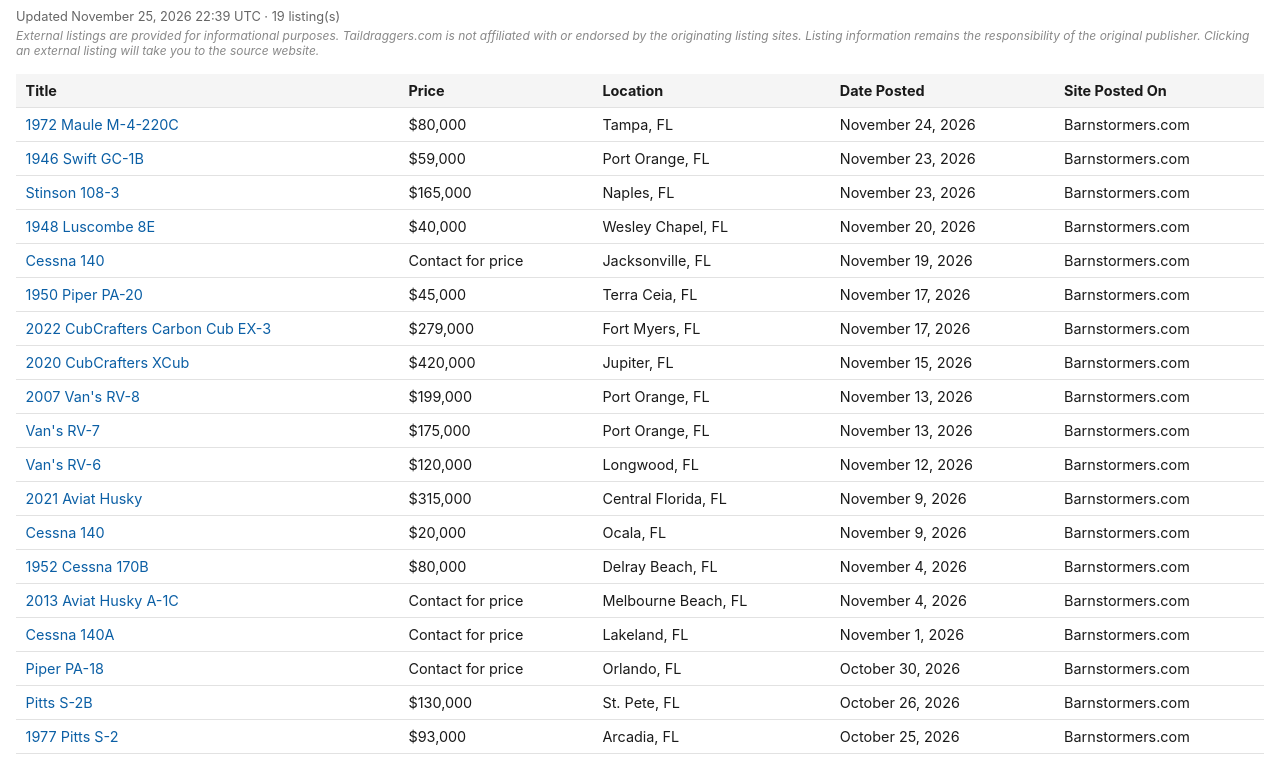
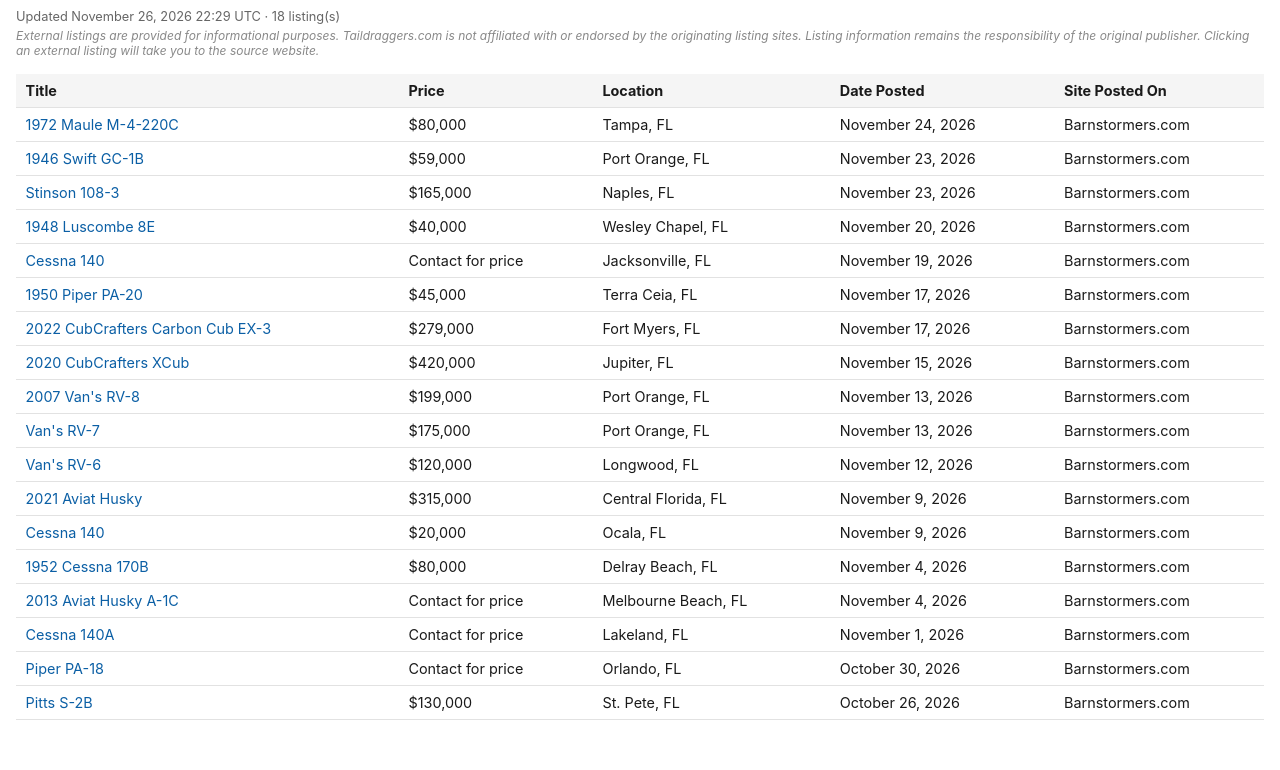
Before and after one commit to taildraggers/florida, a plain HTML site: page docs/index.html in a window 1280 px wide. Shown: the part 43-813 px from the top of the page. Drawn offline with Linux system fonts and the light colour scheme.

Commit message:
Update Florida listings (2026-11-26)

```diff
--- a/docs/index.html
+++ b/docs/index.html
@@ -58,7 +58,7 @@
 </head>
 <body>
   <h1>Taildragger Ads in Florida</h1>
-  <div class="updated">Updated November 25, 2026 22:39 UTC &middot; 19 listing(s)</div>
+  <div class="updated">Updated November 26, 2026 22:29 UTC &middot; 18 listing(s)</div>
   <div class="disclaimer">External listings are provided for informational purposes. Taildraggers.com is not affiliated with or endorsed by the originating listing sites. Listing information remains the responsibility of the original publisher. Clicking an external listing will take you to the source website.</div>
   <table>
     <thead>
@@ -83,7 +83,6 @@
         <tr><td><a href="https://www.barnstormers.com/classified-1911758-Parting-Out-Cessna-140A.html" target="_blank" rel="noopener noreferrer">Cessna 140A</a></td><td>Contact for price</td><td>Lakeland, FL</td><td>November 1, 2026</td><td>Barnstormers.com</td></tr>
         <tr><td><a href="https://www.barnstormers.com/classified-2081000-PA18-SuperCub.html" target="_blank" rel="noopener noreferrer">Piper PA-18</a></td><td>Contact for price</td><td>Orlando, FL</td><td>October 30, 2026</td><td>Barnstormers.com</td></tr>
         <tr><td><a href="https://www.barnstormers.com/classified-2057154-For-Sale-BEAUTIFUL-Pitts-S-2B.html" target="_blank" rel="noopener noreferrer">Pitts S-2B</a></td><td>$130,000</td><td>St. Pete, FL</td><td>October 26, 2026</td><td>Barnstormers.com</td></tr>
-        <tr><td><a href="https://www.barnstormers.com/classified-2075110-Beautiful-1977-Pitts-S2.html" target="_blank" rel="noopener noreferrer">1977 Pitts S-2</a></td><td>$93,000</td><td>Arcadia, FL</td><td>October 25, 2026</td><td>Barnstormers.com</td></tr>
     </tbody>
   </table>
 <script>
```
